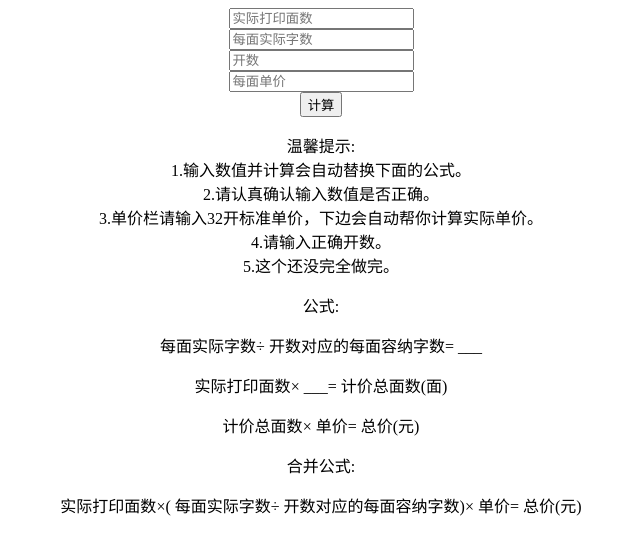
After one commit to display233/wangye, a PHP site: page /ysjjs.html in a window 1280 px wide. The commit adds this page. Shown: the top 555 px of the page, without its empty margins (319-959 px from the left). Run offline with PHP 8.4, Linux system fonts and the light colour scheme.

Commit message:
Add files via upload

```diff
--- a/tongyong.css
+++ b/tongyong.css
@@ -31,3 +31,7 @@
     font-size:50px;
     background-color:#ABCDEF;
 }
+/*ysjjs*/
+.ysjjsbody{
+    text-align:center
+}
--- /dev/null
+++ b/ysjjs.html
@@ -0,0 +1,90 @@
+<!DOCTYPE html>
+<html lang="zh-CN">
+<head>
+	<meta charset="utf-8">
+	<title>印刷价计算</title>
+	<link rel="stylesheet" href="template">
+	<link rel="stylesheet" type="text/css" href="tongyong.css">
+</head>
+    <body class="ysjjsbody">
+        <input id="a" placeholder="实际打印面数"><br>
+        <input id="b" placeholder="每面实际字数"><br>
+        <input id="c" placeholder="开数"><br>
+        <input id="d" placeholder="每面单价"><br>
+        <button onclick="calc()">计算</button><br>
+        <p>温馨提示:<br>
+            1.输入数值并计算会自动替换下面的公式。<br>
+            2.请认真确认输入数值是否正确。<br>
+            3.单价栏请输入32开标准单价，下边会自动帮你计算实际单价。<br>
+            4.请输入正确开数。<br>
+            5.这个还没完全做完。
+        </p>
+        <p>公式:</p>
+        <p>
+            <span id="resultBa">每面实际字数</span>÷
+            <span id="resultCa">开数对应的每面容纳字数</span>=
+            <span id="resultDa">___</span>
+        </p>
+        <p>
+            <span id="resultAa">实际打印面数</span>×
+            <span id="resultDb">___</span>=
+            <span id="resultGa">计价总面数</span>(面)
+        </p>
+        <p>
+            <span id="resultGb">计价总面数</span>×
+            <span id="resultEa">单价</span>=
+            <span id="resultFa">总价</span>(元)
+        </p>
+        <p>合并公式:</p>
+        <p>
+            <span id="resultAb">实际打印面数</span>×(
+            <span id="resultBb">每面实际字数</span>÷
+            <span id="resultCb">开数对应的每面容纳字数</span>)×
+            <span id="resultEb">单价</span>=
+            <span id="resultFb">总价</span>(元)
+        </p>
+    </body>
+        <script>
+            function calc(){
+                let inputA = document.getElementById("a")
+                let inputB = document.getElementById("b")
+                let inputC = document.getElementById("c")
+                let inputD = document.getElementById("d")
+                let resultA = document.getElementById("resultA")
+                let resultB = document.getElementById("resultB")
+                let valA = parseInt(inputA.value)
+                let valB = parseInt(inputB.value)
+                let valC = parseInt(inputC.value)
+                let valD = parseInt(inputD.value)
+                let valE = 32/valC*750
+                let valF = 32/valC
+                resultAa.innerText = valA
+                resultAb.innerText = valA
+                resultBa.innerText = valB
+                resultBb.innerText = valB
+                resultCa.innerText = valE
+                resultCb.innerText = valE
+                resultDa.innerText = valB/valE
+                resultDb.innerText = valB/valE
+                resultEa.innerText = valD*valF
+                resultEb.innerText = valD*valF
+                resultFa.innerText = valA*valB/valE*valD*valF
+                resultFb.innerText = valA*valB/valE*valD*valF
+                resultGa.innerText = valA*valB/valE
+                resultGb.innerText = valA*valB/valE
+            }
+        </script>
+</html>
+<!--bgcolor-->
+<!--a = int(input("实际打印面数"))
+b = int(input("每面实际字数"))
+c = int(input("开数"))
+d = int(input("每面单价"))
+e = 32 / c * 750
+f = 32 / c
+g = a * b / e
+h = a * b / e * d * f
+print("计价面数:")
+print(g)
+print("总价:")
+print(h)-->
```
